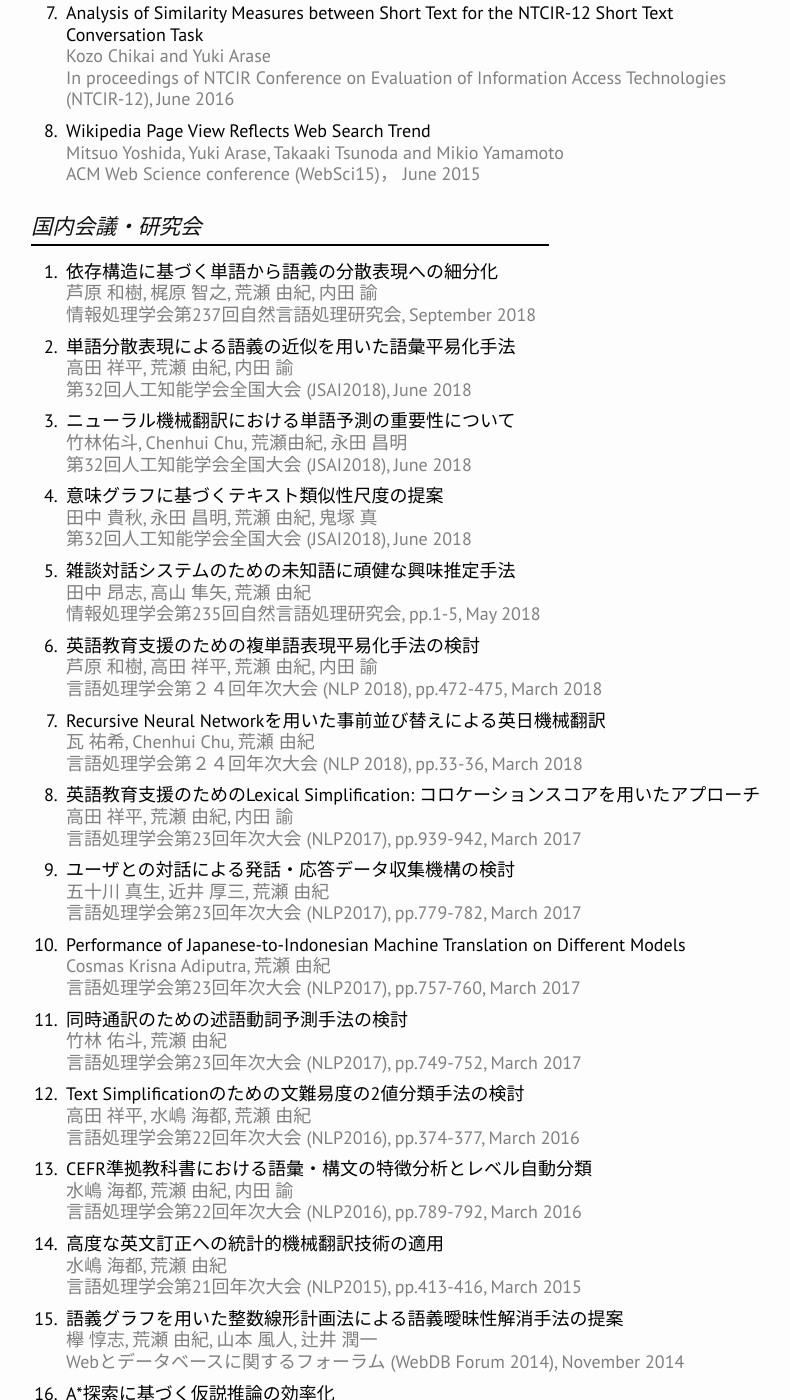
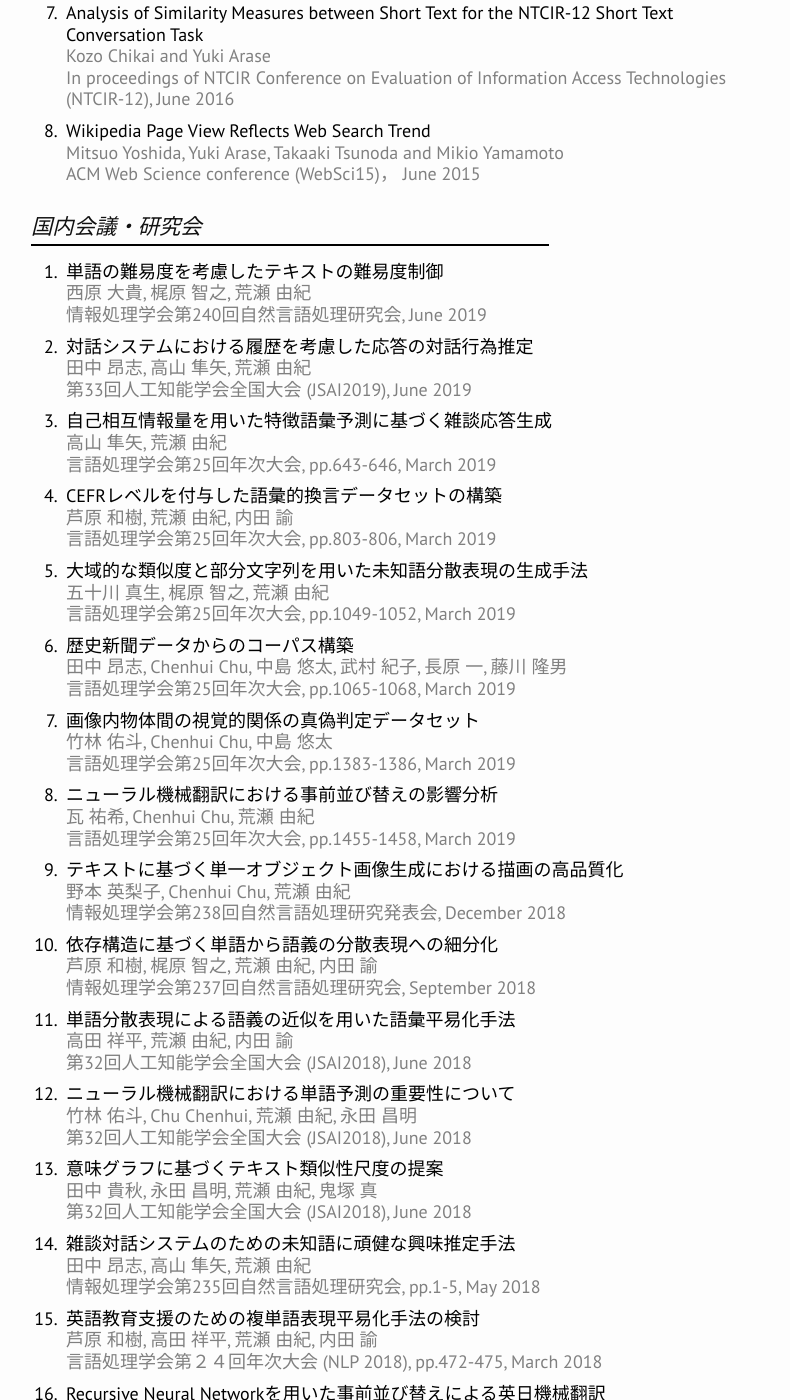
Before and after one commit to nlp-arase/nlp-arase.github.io, a Jekyll site: the page built from publication.md, in a window 1280 px wide and 1400 px high, scrolled down 1723 px. Shown: the whole window, without its empty margins (239-1029 px from the left). Built offline with Jekyll 4.4.1, drawn with Linux system fonts in a browser that asks for light colours; nearby versions of some CDN libraries.

Commit message:
Update domesticConferenceProceedings.yaml

```diff
--- a/_data/domesticConferenceProceedings.yaml
+++ b/_data/domesticConferenceProceedings.yaml
@@ -1,3 +1,48 @@
+- authors: 西原 大貴, 梶原 智之, 荒瀬 由紀
+  title: 単語の難易度を考慮したテキストの難易度制御
+  info: 情報処理学会第240回自然言語処理研究会, June 2019
+  lang: ja
+
+- authors: 田中 昂志, 高山 隼矢, 荒瀬 由紀
+  title: 対話システムにおける履歴を考慮した応答の対話行為推定
+  info: 第33回人工知能学会全国大会 (JSAI2019), June 2019
+  lang: ja
+
+- authors: 高山 隼矢, 荒瀬 由紀
+  title: 自己相互情報量を用いた特徴語彙予測に基づく雑談応答生成
+  info: 言語処理学会第25回年次大会, pp.643-646, March 2019
+  lang: ja
+
+- authors: 芦原 和樹, 荒瀬 由紀, 内田 諭
+  title: CEFRレベルを付与した語彙的換言データセットの構築
+  info: 言語処理学会第25回年次大会, pp.803-806, March 2019
+  lang: ja
+
+- authors: 五十川 真生, 梶原 智之, 荒瀬 由紀
+  title: 大域的な類似度と部分文字列を用いた未知語分散表現の生成手法
+  info: 言語処理学会第25回年次大会, pp.1049-1052, March 2019
+  lang: ja
+
+- authors: 田中 昂志, Chenhui Chu, 中島 悠太, 武村 紀子, 長原 一, 藤川 隆男
+  title: 歴史新聞データからのコーパス構築
+  info: 言語処理学会第25回年次大会, pp.1065-1068, March 2019
+  lang: ja
+
+- authors: 竹林 佑斗, Chenhui Chu, 中島 悠太
+  title: 画像内物体間の視覚的関係の真偽判定データセット
+  info: 言語処理学会第25回年次大会, pp.1383-1386, March 2019
+  lang: ja
+
+- authors: 瓦 祐希, Chenhui Chu, 荒瀬 由紀
+  title: ニューラル機械翻訳における事前並び替えの影響分析
+  info: 言語処理学会第25回年次大会, pp.1455-1458, March 2019
+  lang: ja
+
+- authors: 野本 英梨子, Chenhui Chu, 荒瀬 由紀
+  title: テキストに基づく単一オブジェクト画像生成における描画の高品質化
+  info: 情報処理学会第238回自然言語処理研究発表会, December 2018
+  lang: ja
+
 - authors: 芦原 和樹, 梶原 智之, 荒瀬 由紀, 内田 諭
   title: 依存構造に基づく単語から語義の分散表現への細分化
   info: 情報処理学会第237回自然言語処理研究会, September 2018
@@ -8,7 +53,7 @@
   info: 第32回人工知能学会全国大会 (JSAI2018), June 2018
   lang: ja
 
-- authors: 竹林佑斗, Chenhui Chu, 荒瀬由紀, 永田 昌明
+- authors: 竹林 佑斗, Chu Chenhui, 荒瀬 由紀, 永田 昌明
   title: ニューラル機械翻訳における単語予測の重要性について
   info: 第32回人工知能学会全国大会 (JSAI2018), June 2018
   lang: ja
```
